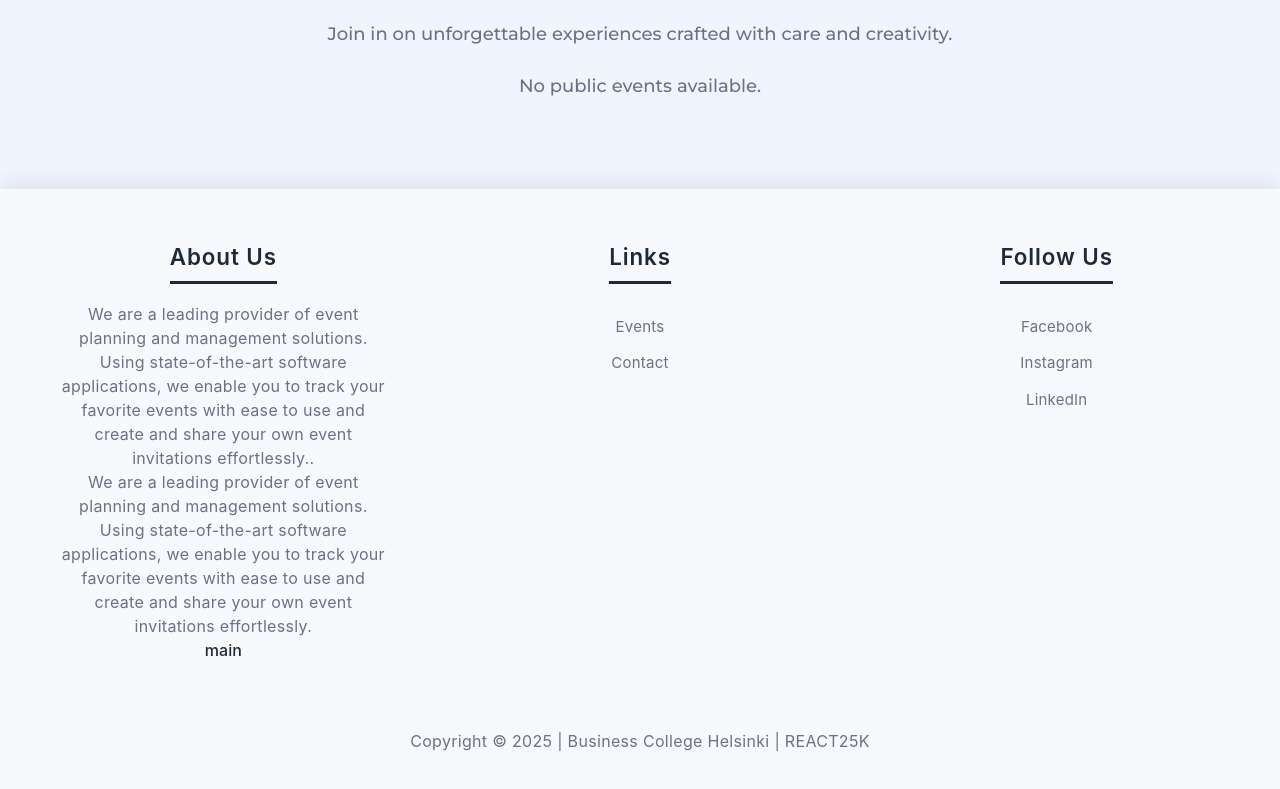
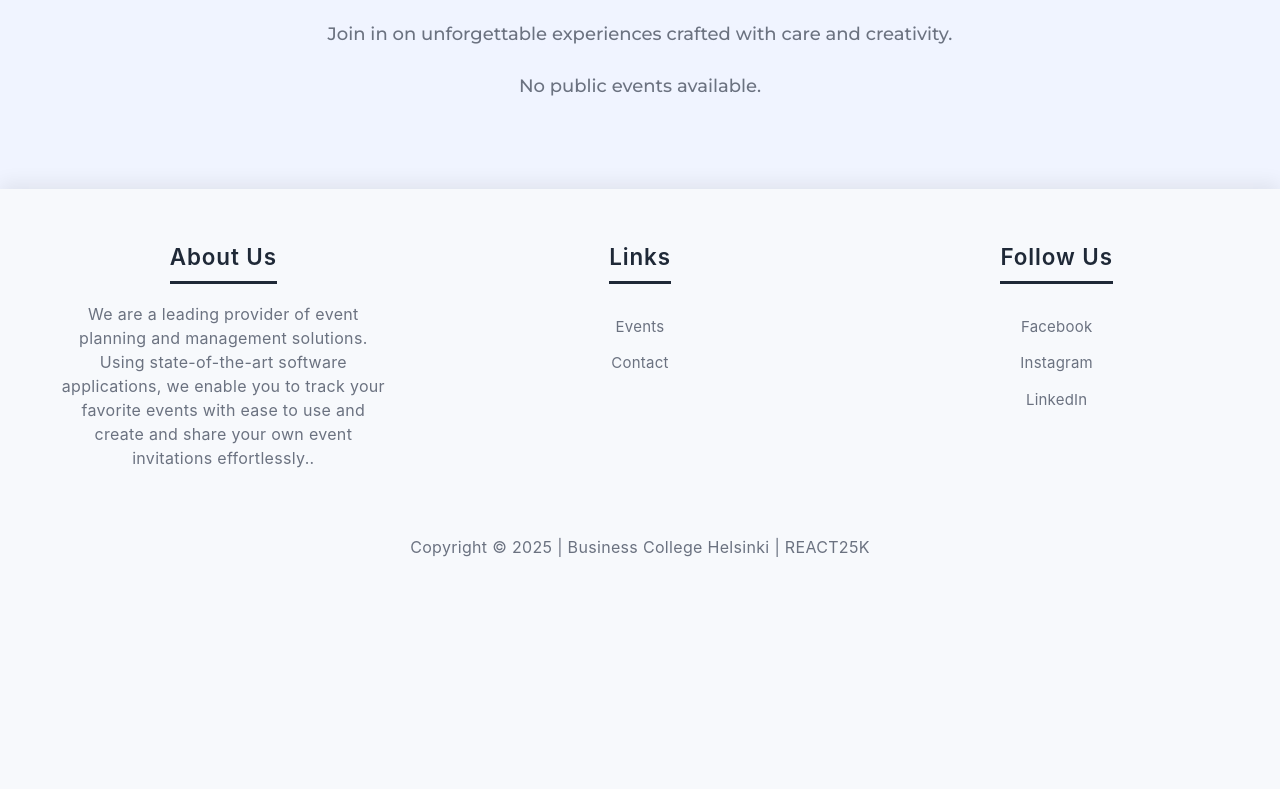
Before and after one commit to DarjaElina/summer-project, a React (Vite) app: page / in a window 1280 px wide. Shown: the part 1346-2135 px from the top of the page. After the commit the page ends 1945 px from the top, so only its background shows below. Built offline with nearby package versions, Linux system fonts and the light colour scheme; no server answers; a web font is replaced by a local one.

Commit message:
fix duplicated paragraph

```diff
--- a/src/components/Footer/Footer.jsx
+++ b/src/components/Footer/Footer.jsx
@@ -9,8 +9,6 @@ export default function Footer() {
           <h4>About Us</h4>
 
           <p>We are a leading provider of event planning and management solutions. Using state-of-the-art software applications, we enable you to track your favorite events with ease to use and create and share your own event invitations effortlessly..</p>
-
-          <p>We are a leading provider of event planning and management solutions. Using state-of-the-art software applications, we enable you to track your favorite events with ease to use and create and share your own event invitations effortlessly.</p> main
         </div>
         <div className={style.column}>
           <h4>Links</h4>
```
